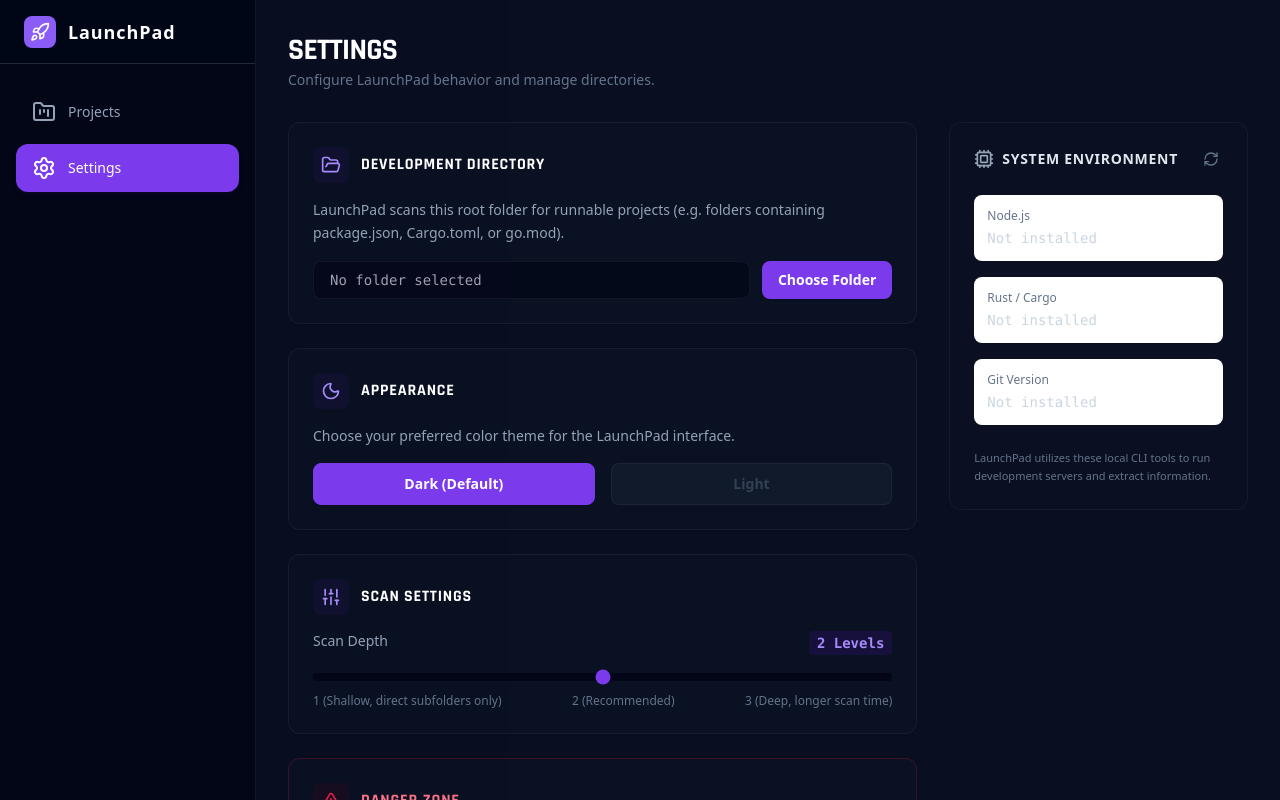
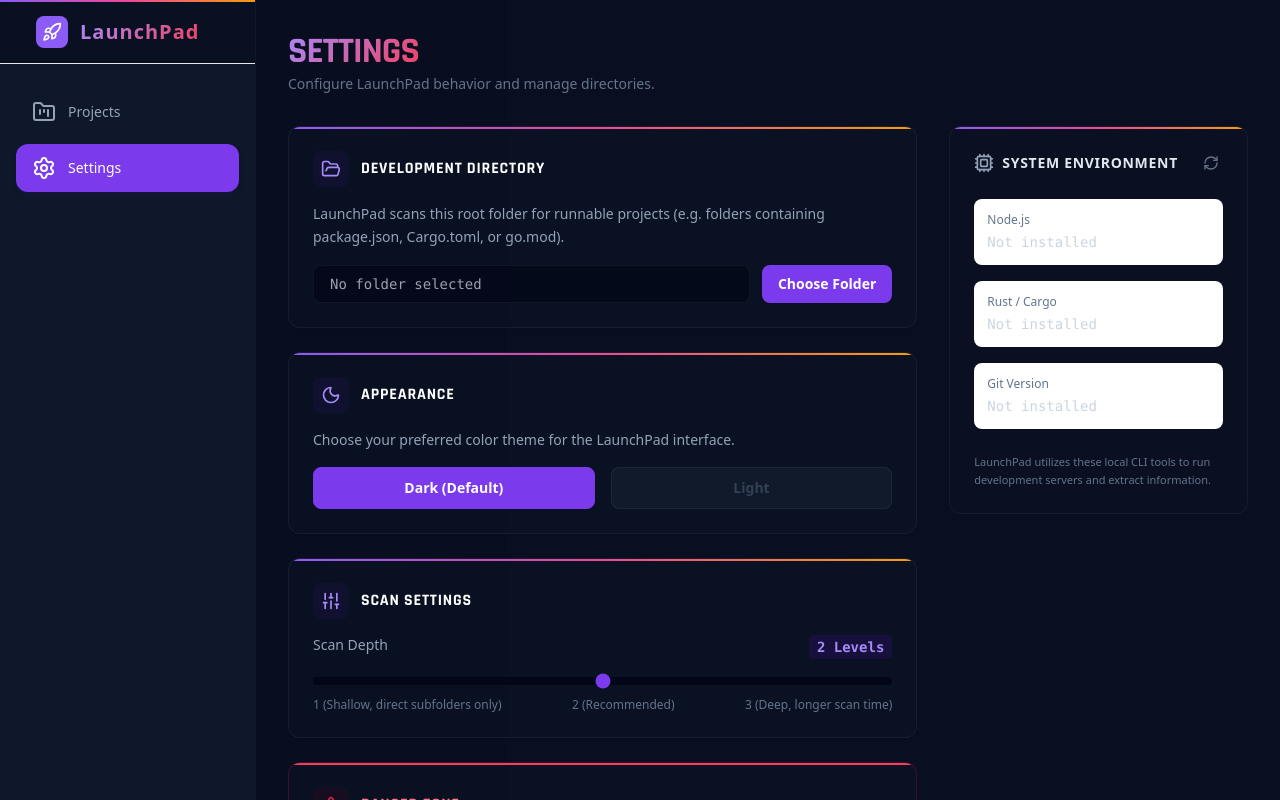
Before and after one commit to xXN1CG4M3RXx/LaunchPad, a React (Vite) app: page / in a window 1280 px wide. Both pictures are taken after a click on the button "Settings". Built offline with nearby package versions, Linux system fonts and the light colour scheme.

Commit message:
feat: integrate purple-pink-amber gradient bar to card top edges matching n1code website styling

```diff
--- a/src/App.css
+++ b/src/App.css
@@ -48,6 +48,10 @@ html.dark body {
   -webkit-text-fill-color: transparent;
 }
 
+.brand-gradient-bg {
+  background: linear-gradient(to right, #8b5cf6, #ec4899, #f59e0b);
+}
+
 /* Premium, smooth interactive hover transition */
 .hover-scale {
   transition: all 0.3s cubic-bezier(0.4, 0, 0.2, 1);
@@ -55,5 +59,5 @@ html.dark body {
 
 .hover-scale:hover {
   transform: translateY(-2px);
-  box-shadow: 0 12px 24px -6px rgba(139, 92, 246, 0.15);
+  box-shadow: 0 12px 24px -6px rgba(139, 92, 246, 0.18);
 }
--- a/src/App.tsx
+++ b/src/App.tsx
@@ -221,13 +221,14 @@ function App() {
     <div className="flex h-screen w-screen bg-brand-50 dark:bg-slate-950 overflow-hidden font-sans text-slate-700 dark:text-slate-200 select-none transition-colors duration-300">
 
       {/* Sidebar navigation */}
-      <aside className="w-64 bg-slate-900 dark:bg-slate-950 border-r border-slate-800 dark:border-slate-900 flex flex-col shrink-0">
+      <aside className="w-64 bg-slate-900 dark:bg-slate-955 border-r border-slate-800 dark:border-slate-900 flex flex-col shrink-0">
         {/* Sidebar Brand header */}
-        <div className="h-16 px-6 border-b border-slate-800 flex items-center space-x-3 bg-slate-950/40">
+        <div className="h-16 px-6 border-b border-slate-850 flex items-center space-x-3 bg-slate-950/40 relative overflow-hidden">
+          <div className="absolute top-0 left-0 right-0 h-[2px] brand-gradient-bg"></div>
           <div className="p-1.5 bg-brand-500 rounded-lg text-white">
             <Rocket className="w-5 h-5" />
           </div>
-          <span className="text-white font-extrabold text-lg tracking-wider">LaunchPad</span>
+          <span className="gradient-text font-black text-xl tracking-wider font-display">LaunchPad</span>
         </div>
 
         {/* Sidebar Navigation Options */}
--- a/src/components/Dashboard.tsx
+++ b/src/components/Dashboard.tsx
@@ -163,7 +163,7 @@ export const Dashboard: React.FC<DashboardProps> = ({
       {/* Top action row */}
       <div className="flex flex-col sm:flex-row sm:items-center justify-between gap-4">
         <div>
-          <h1 className="text-3xl font-black text-slate-800 dark:text-white uppercase tracking-tight">Projects</h1>
+          <h1 className="text-4xl font-black uppercase tracking-tight"><span className="gradient-text font-display">Projects</span></h1>
           <p className="text-sm text-slate-500 dark:text-slate-450 mt-0.5">Manage and run your local development servers.</p>
         </div>
 
@@ -262,11 +262,12 @@ export const Dashboard: React.FC<DashboardProps> = ({
                 return (
                   <div
                     key={project.path}
-                    className={`bg-white dark:bg-slate-900/30 rounded-xl border transition-all duration-300 flex flex-col shadow-sm relative group hover-scale ${isRunning
-                        ? 'border-emerald-300 dark:border-emerald-800/80 ring-1 ring-emerald-100 dark:ring-emerald-950/30 shadow-emerald-50 dark:shadow-emerald-950/5'
-                        : 'border-slate-200 dark:border-white/5'
+                    className={`bg-white dark:bg-slate-900/30 rounded-xl border border-slate-205 dark:border-white/5 transition-all duration-300 flex flex-col shadow-sm relative overflow-hidden group hover-scale ${isRunning
+                        ? 'ring-1 ring-emerald-500/30'
+                        : ''
                       }`}
                   >
+                    <div className="absolute top-0 left-0 right-0 h-[3px] brand-gradient-bg"></div>
 
                     {/* Running Indicator Dot */}
                     {isRunning && (
--- a/src/components/ProjectDetails.tsx
+++ b/src/components/ProjectDetails.tsx
@@ -182,7 +182,8 @@ export const ProjectDetails: React.FC<ProjectDetailsProps> = ({
 
         {/* Left Column: Project Stats and Configurations */}
         <div className="lg:col-span-2 space-y-6">
-          <div className="bg-white dark:bg-slate-900/30 rounded-xl border border-slate-200 dark:border-white/5 p-6 shadow-sm space-y-6">
+          <div className="bg-white dark:bg-slate-900/30 rounded-xl border border-slate-200 dark:border-white/5 p-6 shadow-sm space-y-6 relative overflow-hidden">
+            <div className="absolute top-0 left-0 right-0 h-[3px] brand-gradient-bg"></div>
 
             {/* Title / Description info block */}
             <div>
@@ -240,7 +241,8 @@ export const ProjectDetails: React.FC<ProjectDetailsProps> = ({
           </div>
 
           {/* Config Settings Card */}
-          <div className="bg-white dark:bg-slate-900/30 rounded-xl border border-slate-200 dark:border-white/5 p-6 shadow-sm space-y-4">
+          <div className="bg-white dark:bg-slate-900/30 rounded-xl border border-slate-200 dark:border-white/5 p-6 shadow-sm space-y-4 relative overflow-hidden">
+            <div className="absolute top-0 left-0 right-0 h-[2px] brand-gradient-bg"></div>
             <h3 className="text-xs font-bold text-slate-800 dark:text-white uppercase tracking-wider">Execution Settings</h3>
 
             <div className="space-y-2">
@@ -286,7 +288,8 @@ export const ProjectDetails: React.FC<ProjectDetailsProps> = ({
           </div>
 
           {/* Git Inspection Details Card */}
-          <div className="bg-white dark:bg-slate-900/30 rounded-xl border border-slate-200 dark:border-white/5 p-6 shadow-sm space-y-4">
+          <div className="bg-white dark:bg-slate-900/30 rounded-xl border border-slate-200 dark:border-white/5 p-6 shadow-sm space-y-4 relative overflow-hidden">
+            <div className="absolute top-0 left-0 right-0 h-[2px] brand-gradient-bg"></div>
             <div className="flex items-center justify-between">
               <h3 className="text-xs font-bold text-slate-800 dark:text-white uppercase tracking-wider flex items-center gap-1.5">
                 <GitBranch className="w-4 h-4 text-slate-400" />
@@ -350,7 +353,8 @@ export const ProjectDetails: React.FC<ProjectDetailsProps> = ({
         </div>
 
         {/* Right Column: Embedded Console Log Output */}
-        <div className="lg:col-span-3 flex flex-col h-[600px] lg:h-auto bg-slate-950 rounded-xl border border-slate-900 text-slate-100 overflow-hidden shadow-sm">
+        <div className="lg:col-span-3 flex flex-col h-[600px] lg:h-auto bg-slate-950 rounded-xl border border-slate-900 text-slate-100 overflow-hidden shadow-sm relative">
+          <div className="absolute top-0 left-0 right-0 h-[3px] brand-gradient-bg"></div>
 
           {/* Console Header */}
           <div className="flex items-center justify-between px-6 py-4 bg-slate-900 border-b border-slate-900">
--- a/src/components/Settings.tsx
+++ b/src/components/Settings.tsx
@@ -95,7 +95,7 @@ export const Settings: React.FC<SettingsProps> = ({ config, onSaveConfig }) => {
 
       {/* Header */}
       <div>
-        <h1 className="text-3xl font-black text-slate-800 dark:text-white uppercase tracking-tight">Settings</h1>
+        <h1 className="text-4xl font-black uppercase tracking-tight"><span className="gradient-text font-display">Settings</span></h1>
         <p className="text-sm text-slate-500 dark:text-slate-450 mt-0.5 font-sans">Configure LaunchPad behavior and manage directories.</p>
       </div>
 
@@ -105,7 +105,8 @@ export const Settings: React.FC<SettingsProps> = ({ config, onSaveConfig }) => {
         <div className="lg:col-span-2 space-y-6">
 
           {/* Dev Directory Config Card */}
-          <div className="bg-white dark:bg-slate-900/30 rounded-xl border border-slate-205 dark:border-white/5 p-6 shadow-sm">
+          <div className="bg-white dark:bg-slate-900/30 rounded-xl border border-slate-205 dark:border-white/5 p-6 shadow-sm relative overflow-hidden">
+            <div className="absolute top-0 left-0 right-0 h-[2px] brand-gradient-bg"></div>
             <div className="flex items-center space-x-3 mb-4">
               <div className="p-2 bg-brand-50 dark:bg-brand-950/20 rounded-lg text-brand-650 dark:text-brand-400">
                 <FolderOpen className="w-5 h-5" />
@@ -135,7 +136,8 @@ export const Settings: React.FC<SettingsProps> = ({ config, onSaveConfig }) => {
           </div>
 
           {/* Theme Selector Card */}
-          <div className="bg-white dark:bg-slate-900/30 rounded-xl border border-slate-205 dark:border-white/5 p-6 shadow-sm">
+          <div className="bg-white dark:bg-slate-900/30 rounded-xl border border-slate-205 dark:border-white/5 p-6 shadow-sm relative overflow-hidden">
+            <div className="absolute top-0 left-0 right-0 h-[2px] brand-gradient-bg"></div>
             <div className="flex items-center space-x-3 mb-4">
               <div className="p-2 bg-brand-50 dark:bg-brand-950/20 rounded-lg text-brand-650 dark:text-brand-400">
                 <Moon className="w-5 h-5" />
@@ -172,7 +174,8 @@ export const Settings: React.FC<SettingsProps> = ({ config, onSaveConfig }) => {
           </div>
 
           {/* Scanner Config Card */}
-          <div className="bg-white dark:bg-slate-900/30 rounded-xl border border-slate-205 dark:border-white/5 p-6 shadow-sm">
+          <div className="bg-white dark:bg-slate-900/30 rounded-xl border border-slate-205 dark:border-white/5 p-6 shadow-sm relative overflow-hidden">
+            <div className="absolute top-0 left-0 right-0 h-[2px] brand-gradient-bg"></div>
             <div className="flex items-center space-x-3 mb-4">
               <div className="p-2 bg-brand-50 dark:bg-brand-950/20 rounded-lg text-brand-650 dark:text-brand-400">
                 <Sliders className="w-5 h-5" />
@@ -205,7 +208,8 @@ export const Settings: React.FC<SettingsProps> = ({ config, onSaveConfig }) => {
           </div>
 
           {/* Reset / Danger Zone Card */}
-          <div className="bg-white dark:bg-slate-900/30 border border-rose-200 dark:border-rose-900/40 p-6 rounded-xl shadow-sm">
+          <div className="bg-white dark:bg-slate-900/30 border border-rose-200 dark:border-rose-900/40 p-6 rounded-xl shadow-sm relative overflow-hidden">
+            <div className="absolute top-0 left-0 right-0 h-[2px] bg-rose-500"></div>
             <div className="flex items-center space-x-3 mb-4 text-rose-700 dark:text-rose-400">
               <div className="p-2 bg-rose-50 dark:bg-rose-950/20 rounded-lg text-rose-600 dark:text-rose-455">
                 <AlertTriangle className="w-5 h-5" />
@@ -229,7 +233,8 @@ export const Settings: React.FC<SettingsProps> = ({ config, onSaveConfig }) => {
 
         {/* Right Panel: System Information */}
         <div className="space-y-6">
-          <div className="bg-slate-50 dark:bg-slate-900/20 rounded-xl border border-slate-200 dark:border-white/5 p-6">
+          <div className="bg-slate-50 dark:bg-slate-900/20 rounded-xl border border-slate-200 dark:border-white/5 p-6 relative overflow-hidden">
+            <div className="absolute top-0 left-0 right-0 h-[2px] brand-gradient-bg"></div>
             <div className="flex items-center justify-between mb-6">
               <div className="flex items-center space-x-2 text-slate-700 dark:text-slate-200 font-bold uppercase text-sm tracking-wider">
                 <Cpu className="w-5 h-5 text-slate-500 dark:text-slate-400" />
```
